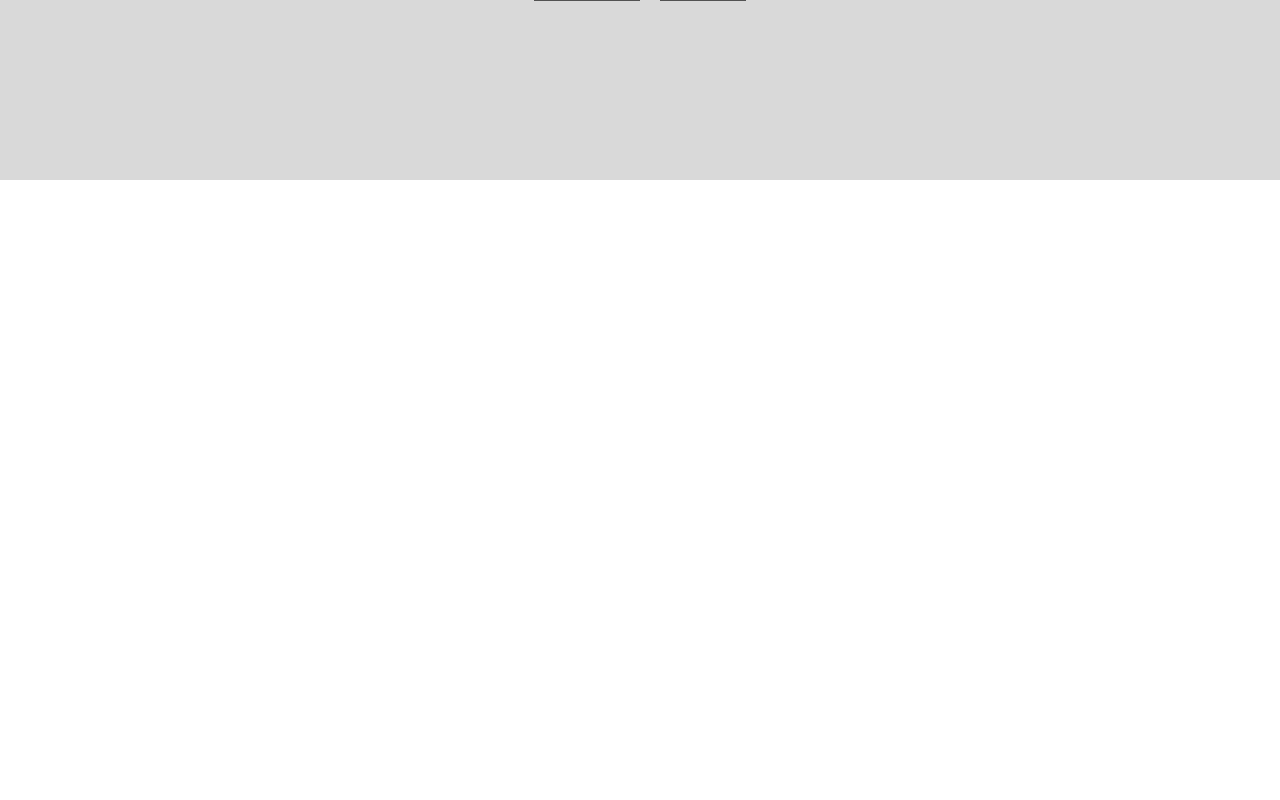
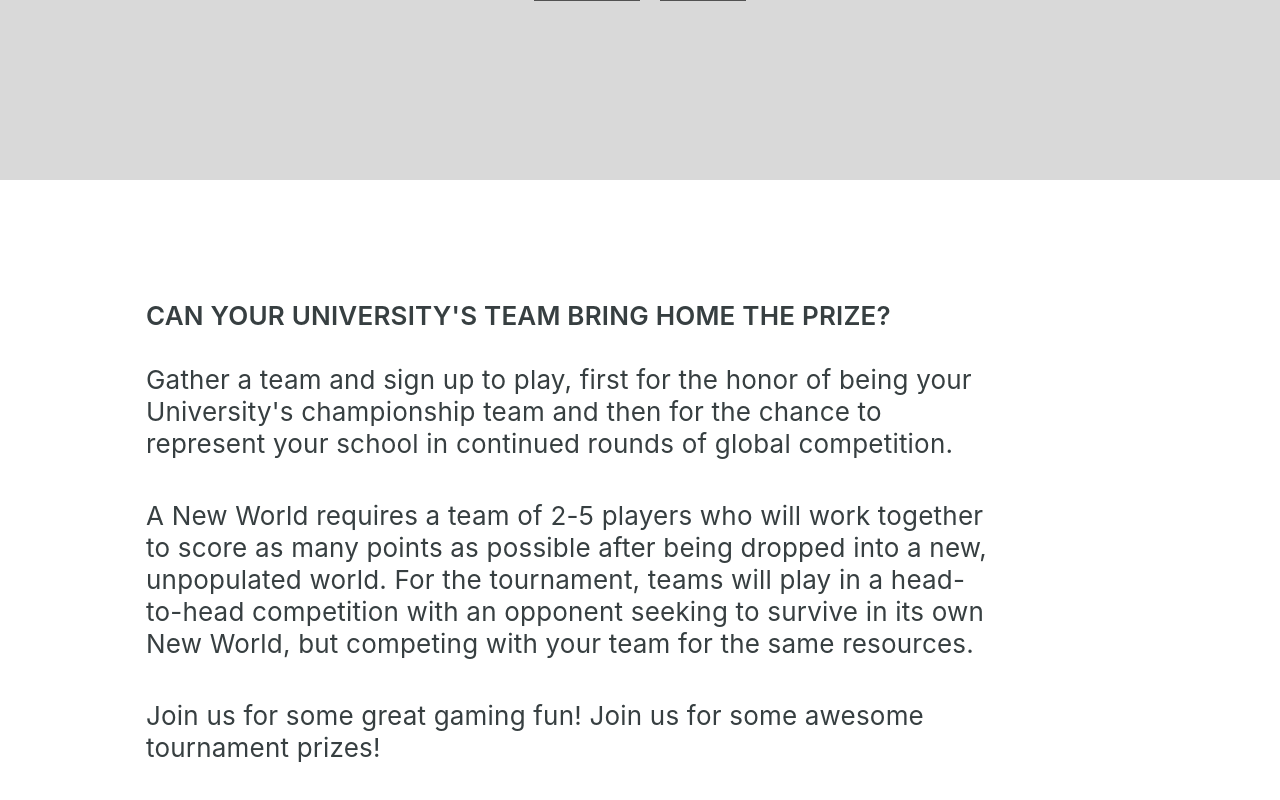
Before and after one commit to ISTE-500-501-TeamWatchHill/frontend, a React (Create React App) app: page / in a window 1280 px wide. Shown: the part 620-1420 px from the top of the page. Before the commit the page ends 800 px from the top, so only its background shows below. Built offline with nearby package versions, Linux system fonts and the light colour scheme.

Commit message:
Finished section section

```diff
--- a/src/pages/home/home.css
+++ b/src/pages/home/home.css
@@ -1,4 +1,9 @@
 /* The New World */
+
+* {
+    margin:0;
+    padding:0;
+}
 
 h1 {
     margin:0;
@@ -31,7 +36,7 @@ h1 {
     /* Semibold/26px */
 
     /* font-family: 'Mulish'; */
-    font-style: normal;
+    font-weight: bold;
     font-weight: 600;
     font-size: 26px;
     line-height: 32px;
@@ -39,6 +44,10 @@ h1 {
 
     letter-spacing: 0.2px;
     color: #373F41;
+}
+
+p.text {
+    font-weight: 400;
 }
 
 .countdown {
@@ -55,3 +64,10 @@ h1 {
     /* align-items: center; */
     justify-content: center;
 }
+
+.second-section {
+    width: 852px;
+    margin-top: 120px;
+    margin-left: 146px;
+    margin-bottom: 94px;
+}
--- a/src/pages/home/home.js
+++ b/src/pages/home/home.js
@@ -22,6 +22,18 @@ const Home = () => {
                     <Button name="Register"/>
                 </div>
             </div>
+
+            <div className='second-section'>
+                <h3 className='text'>CAN YOUR UNIVERSITY'S TEAM BRING HOME THE PRIZE?</h3>
+                <Spacer height='32px'/>
+                <div className='text'>
+                    <p className='text'>Gather a team and sign up to play, first for the honor of being your University's championship team and then for the chance to represent your school in continued rounds of global competition.</p>
+                    <Spacer height='40px'/>
+                    <p className='text'>A New World requires a team of 2-5 players who will work together to score as many points as possible after being dropped into a new, unpopulated world. For the tournament, teams will play in a head-to-head competition with an opponent seeking to survive in its own New World, but competing with your team for the same resources.</p>
+                    <Spacer height='40px'/>
+                    <p className='text'>Join us for some great gaming fun! Join us for some awesome tournament prizes!</p>
+                </div>
+            </div>
         </>
     )
 };
```
